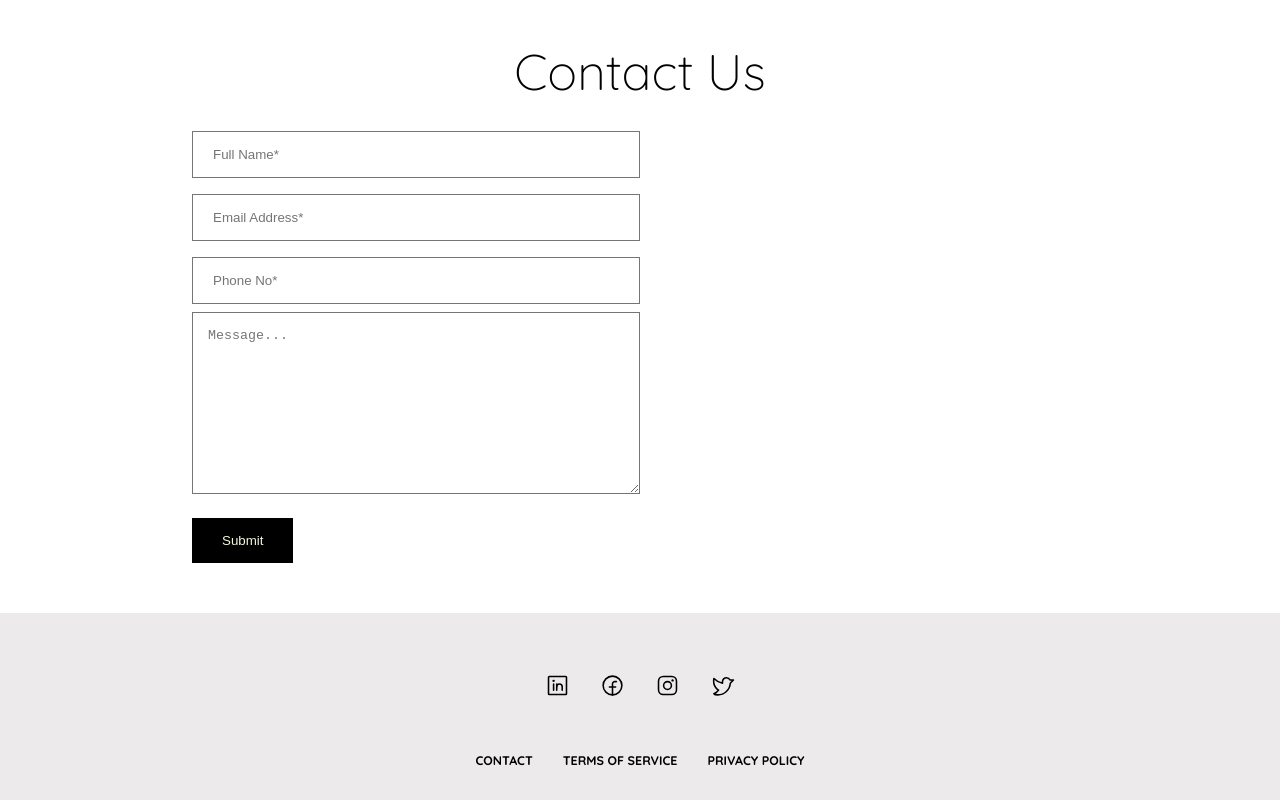
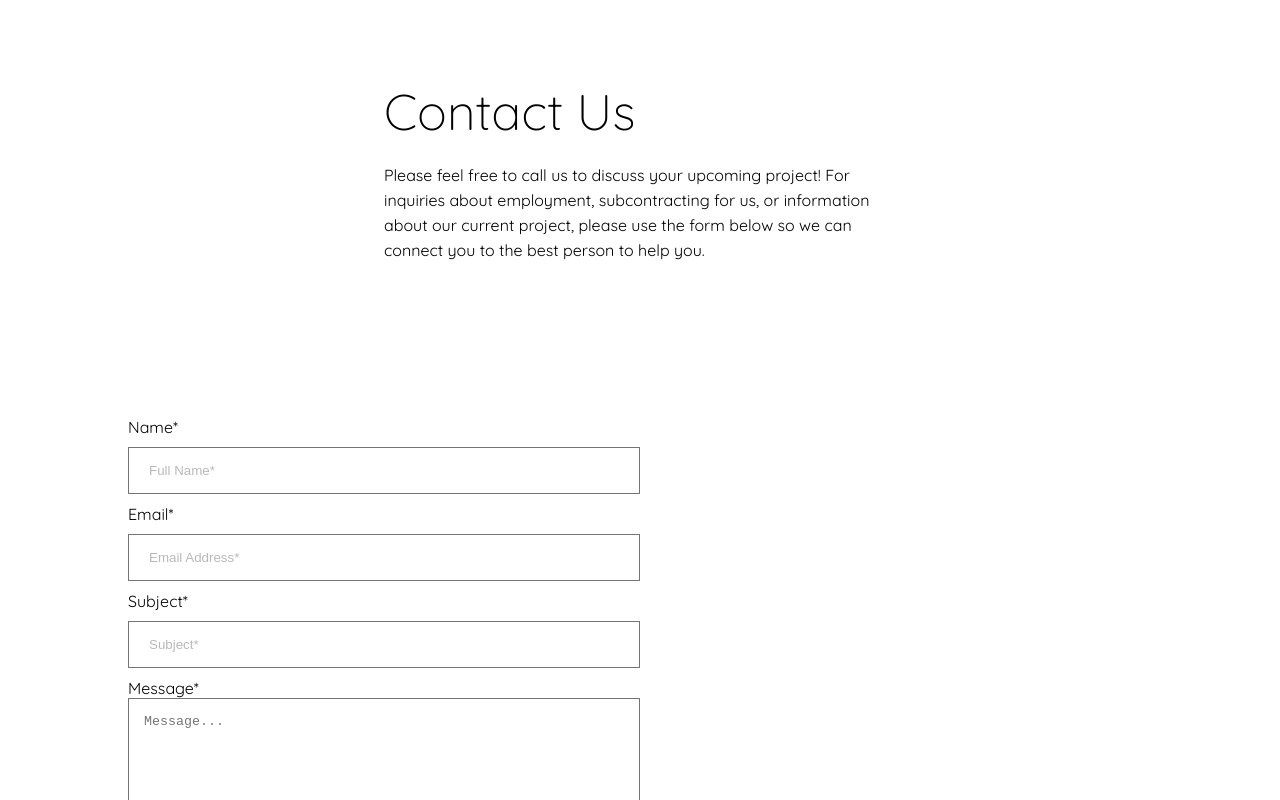
Before and after one commit to Gabbie99/GrandScape, a React (Create React App) app: page /contact in a window 1280 px wide. Shown: the part 800-1600 px from the top of the page. Built offline with nearby package versions, Linux system fonts and the light colour scheme.

Commit message:
chore: working on contact page

```diff
--- a/src/components/contact/Contact.css
+++ b/src/components/contact/Contact.css
@@ -10,21 +10,29 @@
     color: beige;
     width: 50%;
     padding: 40px;
-    margin: 20% auto 0 auto;
+    margin: 15% auto 0 auto;
     font-size: x-large;
 }
 .gs-Contacthead {
     font-weight: 100;
-    /* text-align: center; */
+    text-align: center;
 }
 .gs-Contact-texthead {
-    text-align: center;
+    /* text-align: center; */
     font-weight: 100;
     font-size: 50px;
-    padding: 40px 0 20px 0;
+    padding: 80px 0 20px 0;
 }
 .gs-Contact-text {
-    width: 70%;
+    width: 40%;
+    margin: auto;
+}
+.gs-Contact-text-p {
+    line-height: 25px;
+    margin-bottom: 0px;
+}
+.gs-Contactflex {
+    width: 80%;
     margin: auto;
 }
 .gs-input {
@@ -32,7 +40,10 @@
     border: 1px solid rgb(117, 117, 117);
     padding: 15px 20px;
     width: 50%;
-    margin: 8px 0;
+    margin: 10px 0;
+}
+.gs-input::placeholder{
+    opacity: .5;
 }
 #text {
     width: 50%;
@@ -44,6 +55,6 @@
     border: none;
     background-color: black;
     padding: 15px 30px;
-    margin-bottom: 50px;
+    margin-bottom: 100px;
     color: beige;
 }
--- a/src/components/contact/Contact.jsx
+++ b/src/components/contact/Contact.jsx
@@ -10,31 +10,32 @@ function Contact() {
         <NavBar/>
         <div className="gs-Contactwrap-head">
            <h1 className='gs-Contacthead'>How Can We Help?</h1>
-           <p>
-           Please feel free to call us to discuss your upcoming project! For inquiries about employment, subcontracting for us, or information about our current project, please use the form below so we can connect you to the best person to help you.
-           </p>
+
         </div>
       </div>
       <div className="gs-Contactbody">
         <div className="gs-Contact-text">
             <h1 className='gs-Contact-texthead'>Contact Us</h1>
+                <p className='gs-Contact-text-p'>
+                Please feel free to call us to discuss your upcoming project! For inquiries about employment, subcontracting for us, or information about our current project, please use the form below so we can connect you to the best person to help you.
+                </p>
+        </div>
             <div className="gs-Contactflex">
+                <div className='gs-Contactmap'>
+                    <iframe src="" frameborder="0"></iframe>
+                </div>
                 <div className='gs-Contactform'>
                     <form action="submit">
-                        <input type="text" className='gs-input' placeholder='Full Name*' required /><br />
-                        <input type="text" className='gs-input' placeholder='Email Address*' required /><br />
-                        <input type="text" className='gs-input' placeholder='Phone No*' required /><br />
-                        <textarea name="text" id="text" cols="30" rows="10" placeholder='Message...' required></textarea>
+                        <p>Name*</p><input type="text" className='gs-input' placeholder='Full Name*' required /><br />
+                        <p>Email*</p><input type="text" className='gs-input' placeholder='Email Address*' required /><br />
+                        <p>Subject*</p><input type="text" className='gs-input' placeholder='Subject*' required /><br />
+                        <p>Message*</p><textarea name="text" id="text" cols="30" rows="10" placeholder='Message...' required></textarea>
                         <p>&nbsp;</p>
                         <button className='gs-button' type='submit'>Submit</button>
                     </form>
                 </div>
-                <div className='gs-Contactmap'>
-
-                </div>
             </div>
         </div>
-      </div>
       <Footer/>
     </div>
   )
```
